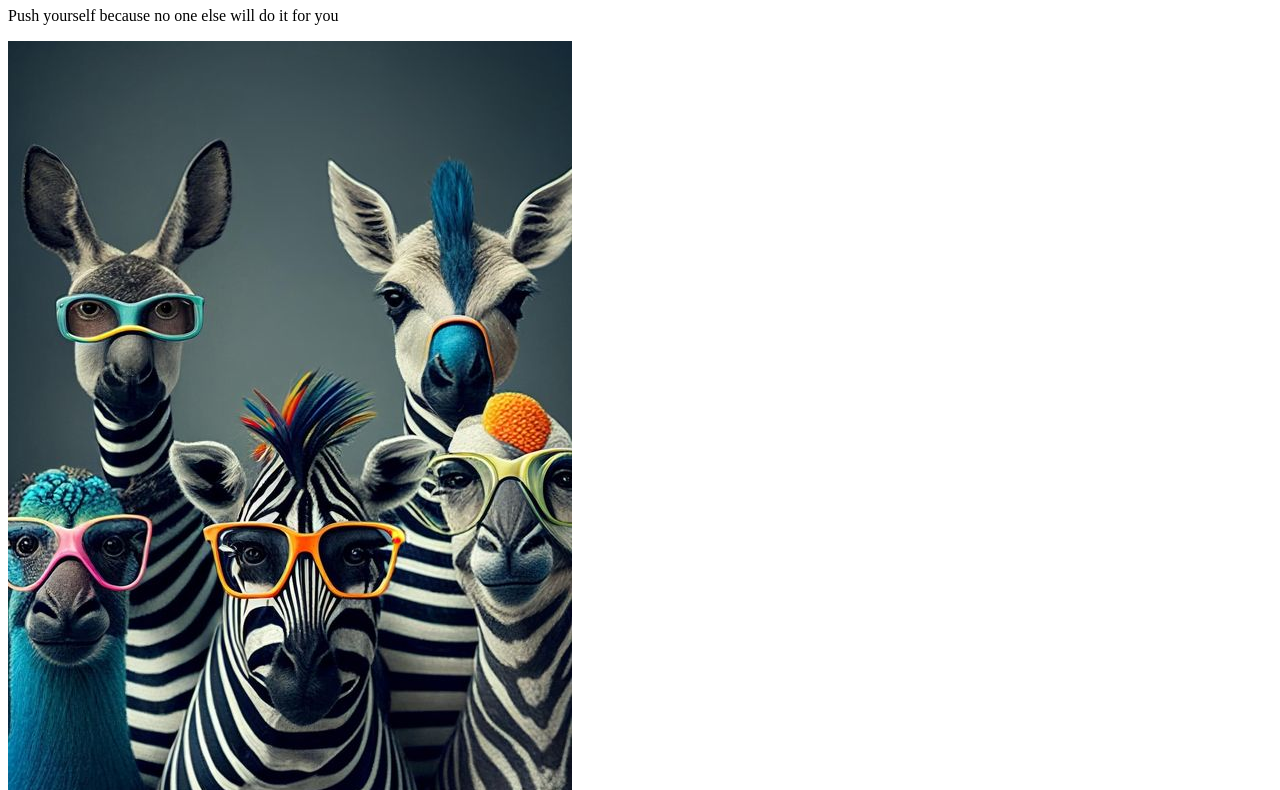
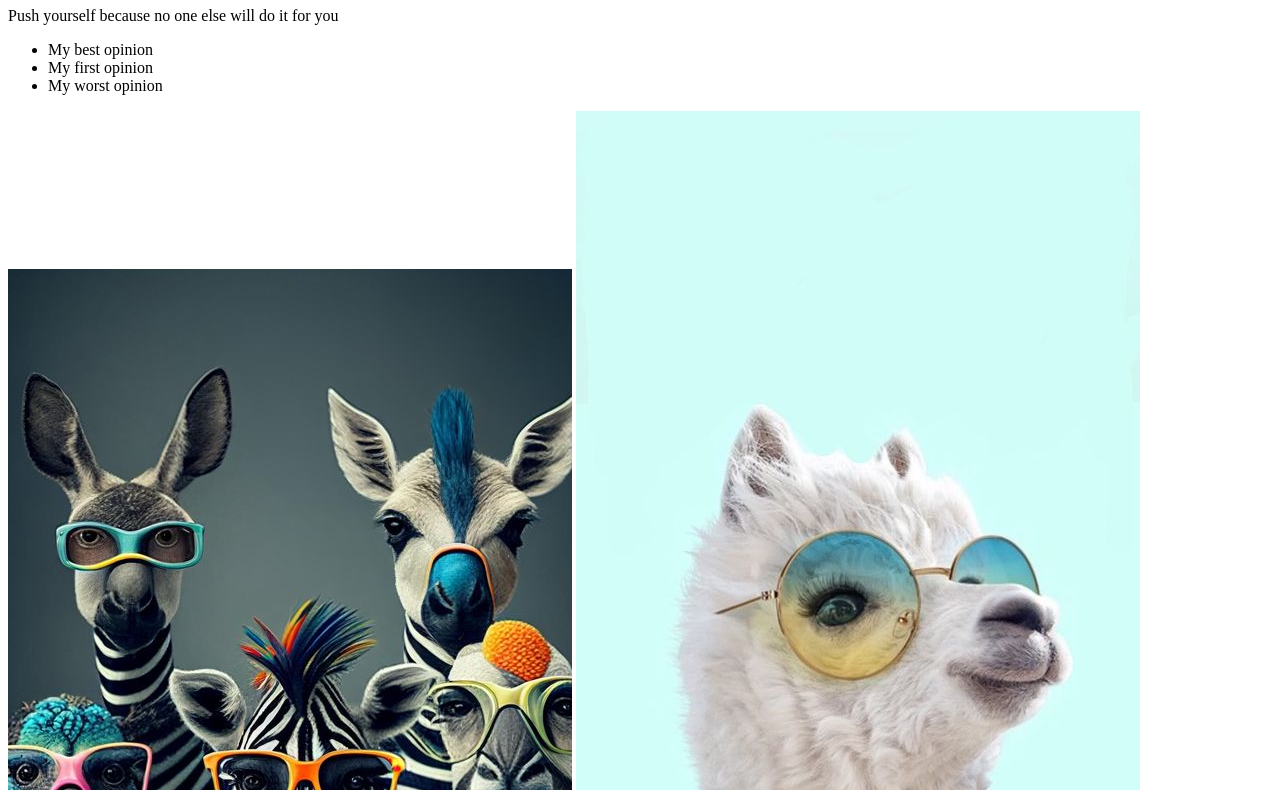
Before and after one commit to mashyyza/Hillel_JavaScript_HW, a plain HTML site: page index.html in a window 1280 px wide. Shown: the part 73-863 px from the top of the page. Drawn offline with Linux system fonts and the light colour scheme; files whose address does not match are found by name.

Commit message:
add div ul li
new photo

add p conclusion

```diff
--- a/index.html
+++ b/index.html
@@ -13,7 +13,17 @@
         <p>Push yourself because no one else will do it for you</p>
     </article>
     <footer>
+        <div>
+            <ul>
+                <li>My best opinion</li>
+                <li>My first opinion</li>
+                <li>My worst opinion</li>
+            </ul>
+        </div>
         <img src="../HW30 Git rebase/img/15895c9ab65cc591617d5130fe2ab88d.jpg" alt="photo">
+        <img src="./img/deb99a0adf65e922ffe0695014958ed5.jpg" alt="photo2">
+
+        <p>Conclusion: Be happy!</p>
     </footer>
 </body>
 </html>
```
